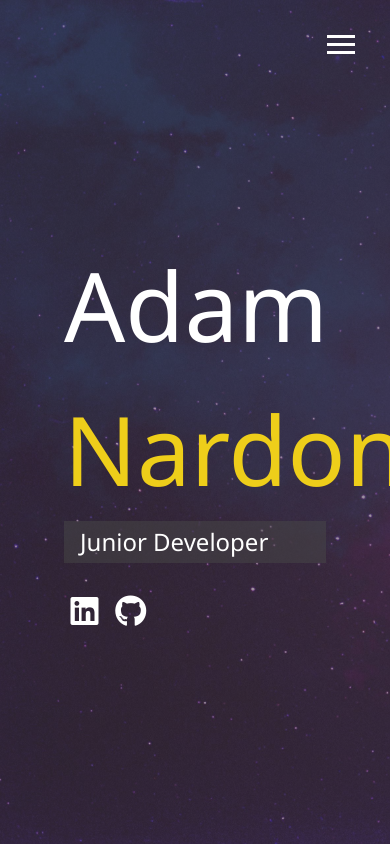
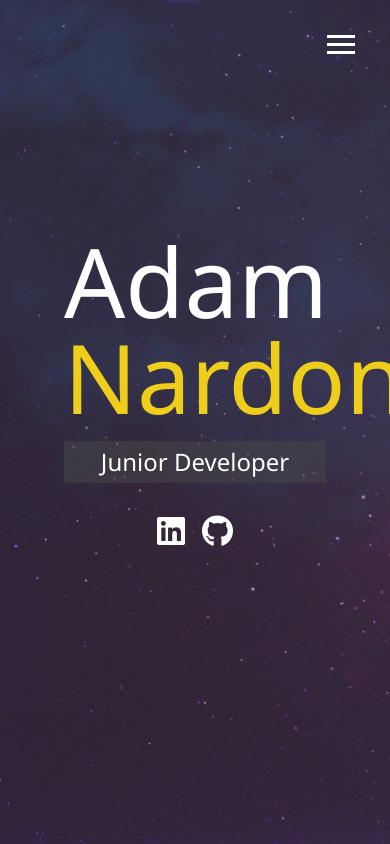
Before and after one commit to AdamNardone/MyWebsite, a website: page dist/index.html in a window 390 px wide. Drawn offline with Linux system fonts and the light colour scheme.

Commit message:
Added responsiveness

```diff
--- a/scss/_config.scss
+++ b/scss/_config.scss
@@ -28,3 +28,28 @@
     }
   }
 }
+
+//Media query mixins
+@mixin mediaSm {
+  @media screen and (max-width: 500px) {
+    @content;
+  }
+}
+
+@mixin mediaMd {
+  @media screen and (max-width: 768px) {
+    @content;
+  }
+}
+
+@mixin mediaLg {
+  @media screen and (min-width: 769) and (max-width: 1170px) {
+    @content;
+  }
+}
+
+@mixin mediaXl {
+  @media screen and (min-width: 1171px) {
+    @content;
+  }
+}
--- /dev/null
+++ b/scss/_mobile.scss
@@ -0,0 +1,49 @@
+//Widescreens
+@include mediaXl {
+}
+
+//Desktops
+@include mediaLg {
+}
+
+//tablets
+@include mediaMd {
+  main {
+    align-items: center;
+    text-align: center;
+
+    .lg-heading {
+      line-height: 1;
+      margin-bottom: 1rem;
+    }
+  }
+
+  ul.menu-nav,
+  div.menu-branding {
+    float: none;
+    width: 100%;
+    min-height: 0;
+
+    &.show {
+      transform: translate3d(0, 0, 0);
+    }
+  }
+
+  .menu-nav {
+    height: 75vh;
+    transform: translate3d(-100%, 0, 0);
+    font-size: 24px;
+  }
+
+  .menu-branding {
+    height: 25vh;
+    transform: translate3d(100%, 0, 0);
+  }
+}
+
+//phones
+@include mediaSm {
+  main#home h1 {
+    margin-top: 10vh;
+  }
+}
--- a/scss/main.scss
+++ b/scss/main.scss
@@ -1,5 +1,6 @@
 @import "config";
 @import "menu";
+@import "mobile";
 
 * {
   box-sizing: border-box;
```
Also changed, not shown: dist/css/main.css.
